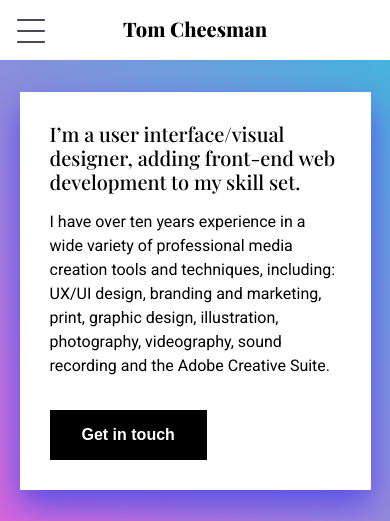
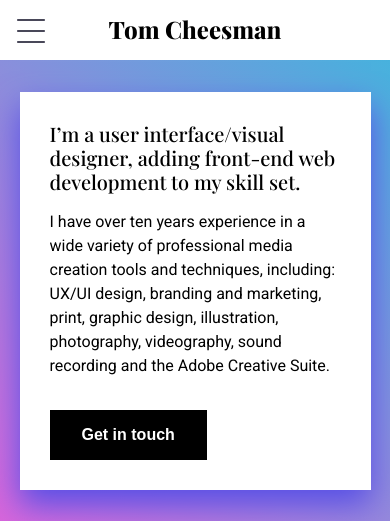
Before and after one commit to red-barrels/red-barrels.github.io, a PHP site: page / in a window 390 px wide. Shown: the top 521 px of the page. Run offline with PHP 8.4, Linux system fonts and the light colour scheme; some web fonts are replaced.

Commit message:
Add files via upload

```diff
--- a/css/main.css
+++ b/css/main.css
@@ -418,7 +418,7 @@ br {
 {
 
 	nav div h4 {
-		font-size: 20px;
+		font-size: 24px;
 	}
 
 
```
